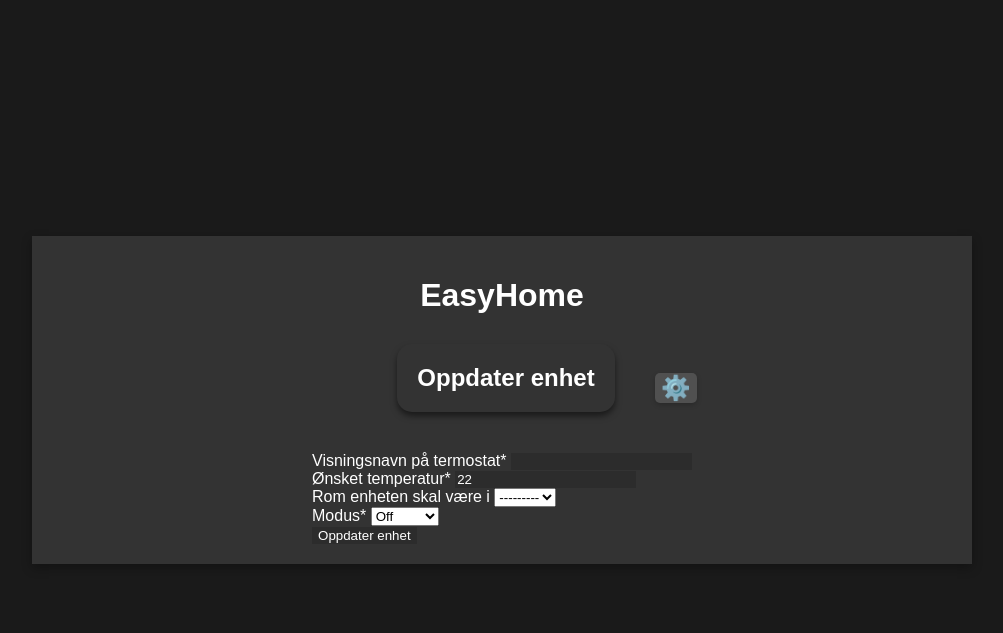
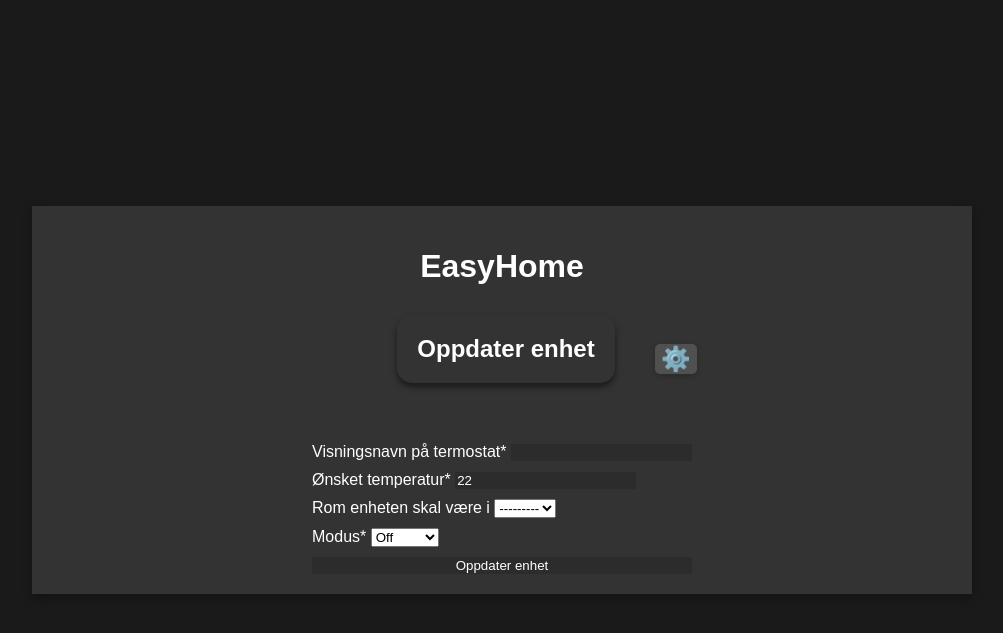
Before and after one commit to StefanBStrand/SETGruppe11HIOF, a Django app: template templates/update_device.html in a window 1280 px wide. Shown: the top 633 px of the page, without its empty margins (138-1141 px from the left). Run offline with Django 5.2, Linux system fonts and the light colour scheme; the template is opened without the code that fills it: values that come from a table or form of the project are taken from there, others are empty; some libraries are stand-ins or nearby versions.

Commit message:
Endret design på oppdater enhet

```diff
--- a/static/css/update_device.css
+++ b/static/css/update_device.css
@@ -74,3 +74,9 @@ header h1 {
     gap: 10px;
     margin-top: 20px;
 }
+
+.form-styling form{
+    display: grid;
+    gap: 10px;
+    margin-top: 20px;
+}
```
